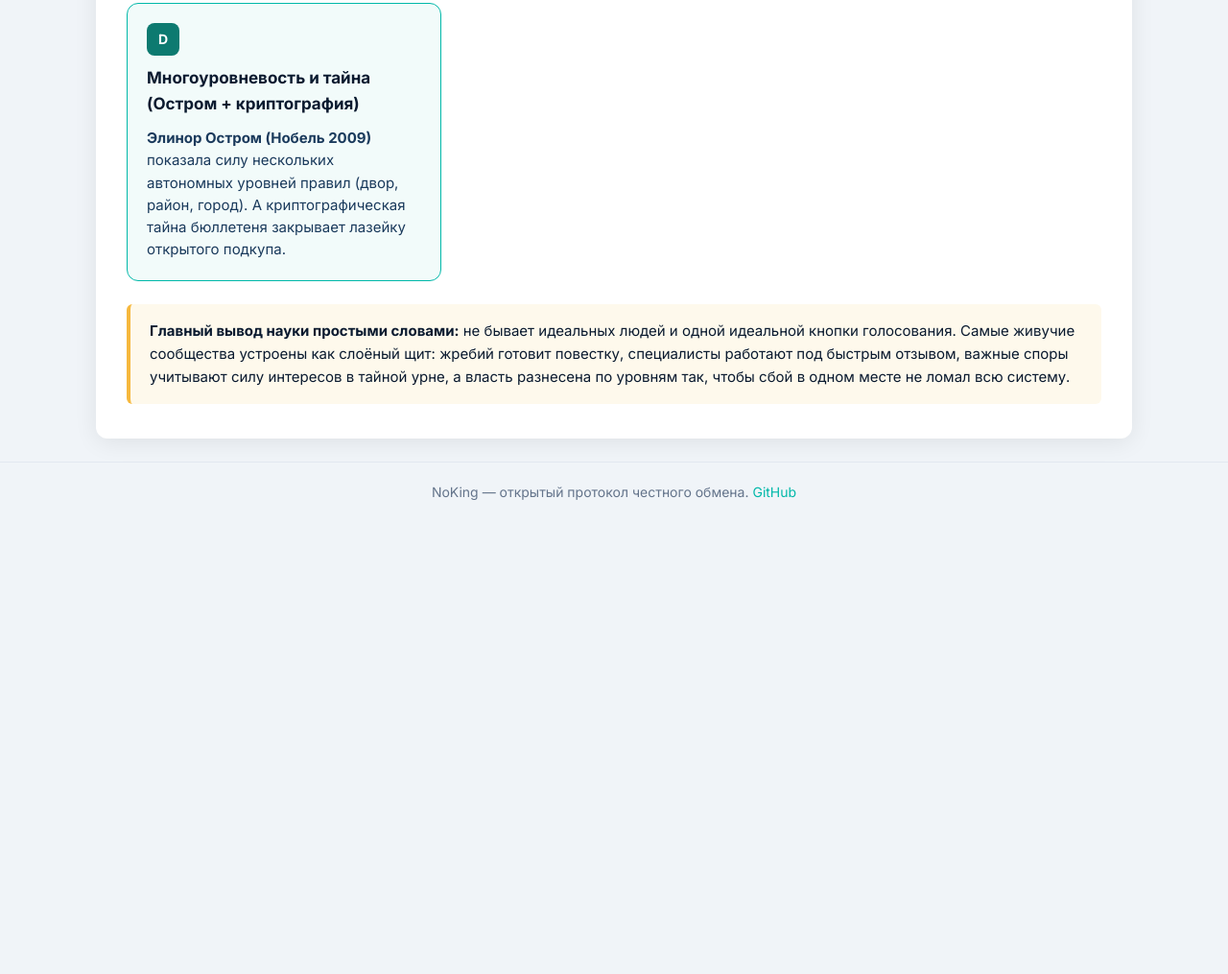
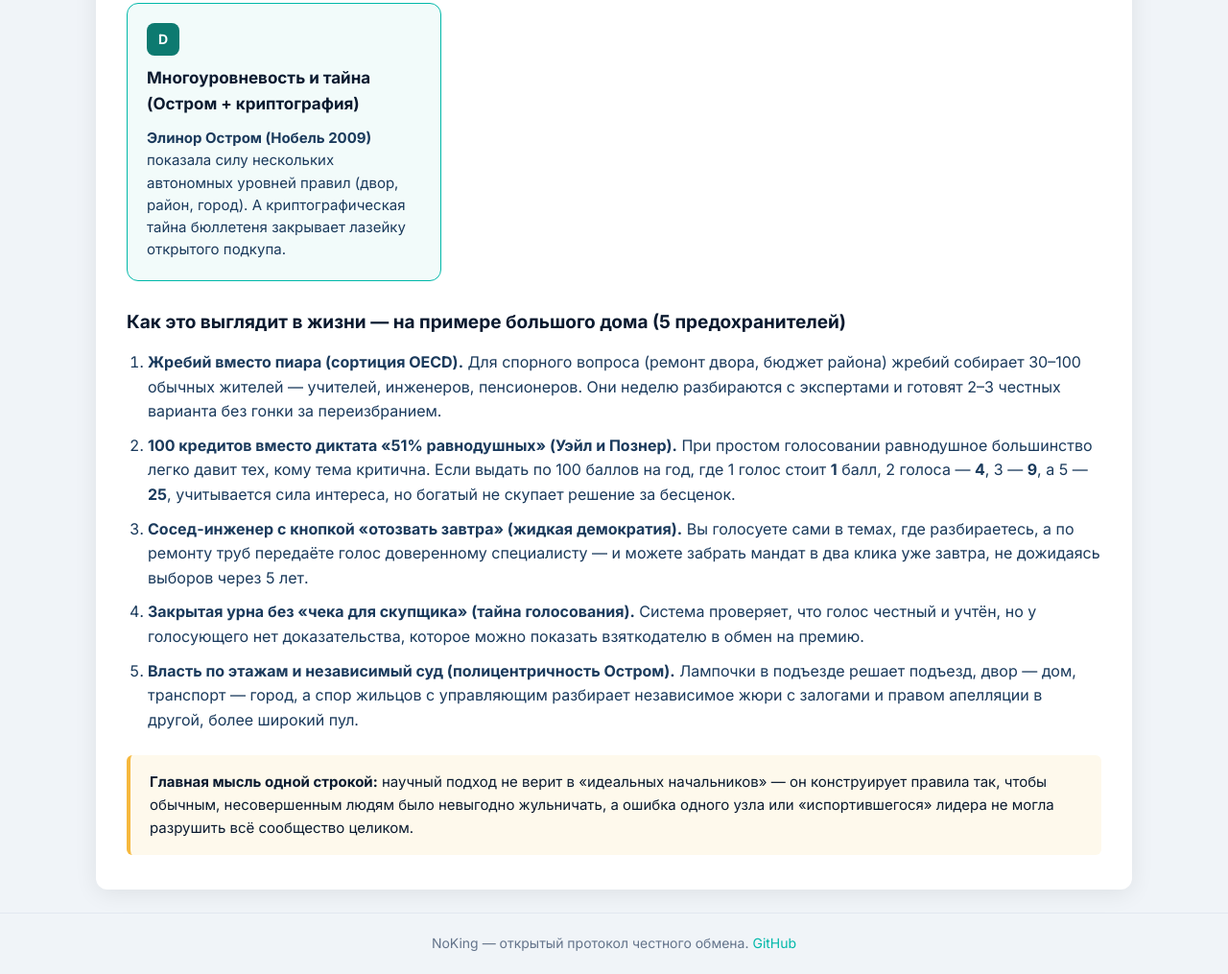
Before and after one commit to LeonidYasin/NoKing, a plain HTML site: page index.html in a window 1280 px wide. Shown: the part 3219-4234 px from the top of the page at 96% size. Before the commit the page ends 3763 px from the top, so only its background shows below. Drawn offline with Linux system fonts and the light colour scheme.

Commit message:
Expand plain-language governance summary with 5 safeguards example

```diff
--- a/index.html
+++ b/index.html
@@ -289,8 +289,17 @@
                     </article>
                 </div>
 
+                <h3 class="explainer__subtitle">Как это выглядит в жизни — на примере большого дома (5 предохранителей)</h3>
+                <ol class="explainer__steps">
+                    <li><strong>Жребий вместо пиара (сортиция OECD).</strong> Для спорного вопроса (ремонт двора, бюджет района) жребий собирает 30–100 обычных жителей — учителей, инженеров, пенсионеров. Они неделю разбираются с экспертами и готовят 2–3 честных варианта без гонки за переизбранием.</li>
+                    <li><strong>100 кредитов вместо диктата «51% равнодушных» (Уэйл и Познер).</strong> При простом голосовании равнодушное большинство легко давит тех, кому тема критична. Если выдать по 100 баллов на год, где 1 голос стоит <strong>1</strong> балл, 2 голоса — <strong>4</strong>, 3 — <strong>9</strong>, а 5 — <strong>25</strong>, учитывается сила интереса, но богатый не скупает решение за бесценок.</li>
+                    <li><strong>Сосед-инженер с кнопкой «отозвать завтра» (жидкая демократия).</strong> Вы голосуете сами в темах, где разбираетесь, а по ремонту труб передаёте голос доверенному специалисту — и можете забрать мандат в два клика уже завтра, не дожидаясь выборов через 5 лет.</li>
+                    <li><strong>Закрытая урна без «чека для скупщика» (тайна голосования).</strong> Система проверяет, что голос честный и учтён, но у голосующего нет доказательства, которое можно показать взяткодателю в обмен на премию.</li>
+                    <li><strong>Власть по этажам и независимый суд (полицентричность Остром).</strong> Лампочки в подъезде решает подъезд, двор — дом, транспорт — город, а спор жильцов с управляющим разбирает независимое жюри с залогами и правом апелляции в другой, более широкий пул.</li>
+                </ol>
+
                 <p class="explainer__verdict">
-                    <strong>Главный вывод науки простыми словами:</strong> не бывает идеальных людей и одной идеальной кнопки голосования. Самые живучие сообщества устроены как слоёный щит: жребий готовит повестку, специалисты работают под быстрым отзывом, важные споры учитывают силу интересов в тайной урне, а власть разнесена по уровням так, чтобы сбой в одном месте не ломал всю систему.
+                    <strong>Главная мысль одной строкой:</strong> научный подход не верит в «идеальных начальников» — он конструирует правила так, чтобы обычным, несовершенным людям было невыгодно жульничать, а ошибка одного узла или «испортившегося» лидера не могла разрушить всё сообщество целиком.
                 </p>
             </section>
 
```
Also changed, not shown: 1 other file.
